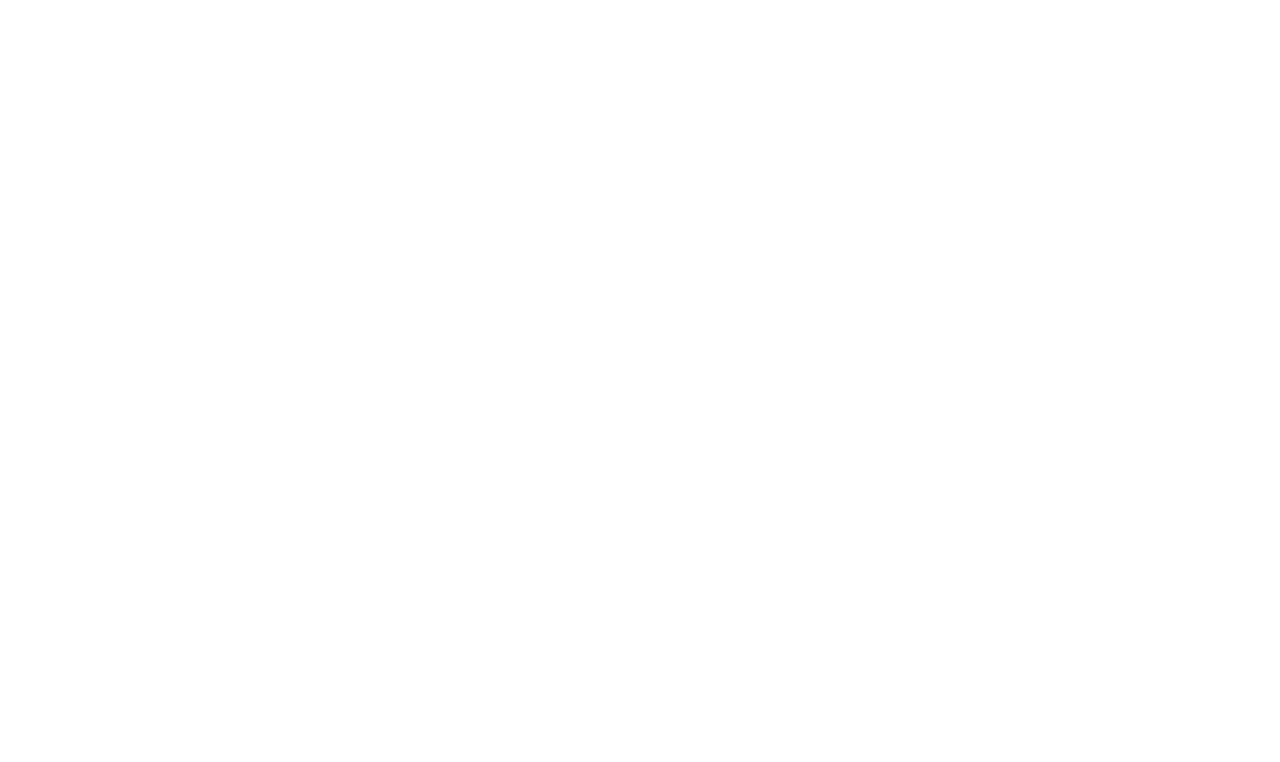
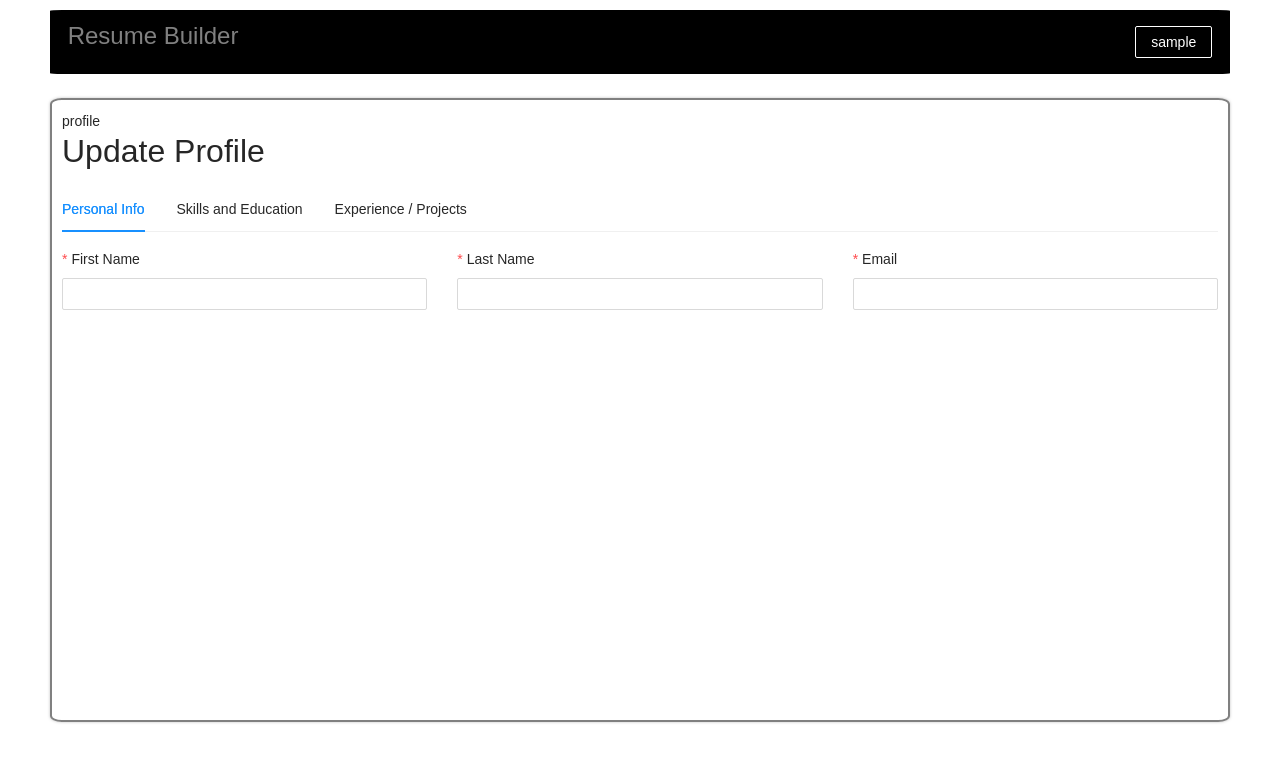
Before and after one commit to Tduncan14/resumebuilder, a React (Create React App) app in the folder client/: page /profile in a window 1280 px wide. Before the commit this address had no page. Shown: the top 762 px of the page. Built offline with nearby package versions, Linux system fonts and the light colour scheme; sample sign-in values are in the browser's storage.

Commit message:
keep moving forward

```diff
--- a/client/src/App.js
+++ b/client/src/App.js
@@ -6,6 +6,7 @@ import {BrowserRouter, Routes, Route, Navigate} from 'react-router-dom'
 import './App.css';
 import Login from './pages/Login';
 import Register from './pages/Register';
+import Profile from './pages/Profile';
 import Home from './pages/Home';
 
 
@@ -18,6 +19,7 @@ function App() {
       <Routes>
         <Route path = "/" element={<ProtectedRoute> <Home/> </ProtectedRoute>} />
         <Route path = "/home" element={<ProtectedRoute> <Home/> </ProtectedRoute>} />
+        <Route path ="/profile" element = {<ProtectedRoute> <Profile/> </ProtectedRoute>} />
         <Route path="/login" element={<Login/>} />
         <Route path="/register" element={<Register/>}/>
 
--- a/client/src/components/DefaultLayout.js
+++ b/client/src/components/DefaultLayout.js
@@ -1,16 +1,54 @@
 
 import React from 'react';
 import './../resources/layout.css'
+import 'antd/dist/antd.css';
+import {Dropdown,Button,Menu,Space,DownOutlined} from 'antd'
+import {useNavigate,Link} from 'react-router-dom';
+
+
 
 
 function DefaultLayout ({children}){
 
+  const user = JSON.parse(localStorage.getItem('user'));
+  const navigate = useNavigate();
+
+    //
+    const menu = (
+      <Menu>
+        <Menu.Item>
+          <Link  to="/home">Home</Link>
+        </Menu.Item>
+        <Menu.Item>
+          <Link to="/profile">Profile</Link>
+        </Menu.Item>
+        <Menu.Item onClick={()=>{
+          localStorage.removeItem('user');
+          navigate('/login')
+
+
+
+        }}>
+          <a target="_blank" rel="noopener noreferrer" href="/"><span>Logout</span></a>
+        </Menu.Item>
+      </Menu>
+    );
+
+
+
+    //
 
 
     return(
         <div className="layout">
             <div className="header">
                 <h1>Resume Builder</h1>
+
+
+      <Dropdown overlay={menu} placement="bottomLeft">
+        <Button>{user.username}</Button>
+      </Dropdown>
+
 
             </div>
 
--- /dev/null
+++ b/client/src/components/PersonalInfo.js
@@ -0,0 +1,42 @@
+import React from 'react';
+import {Form,Input} from 'antd'
+
+
+
+const PersonalInfo = () => {
+
+
+
+
+
+    return (
+             <div>
+                 <div className="row">
+                     <div className="col-md-4">
+                         <Form.Item name="First Name" label="First Name" rules={[{required:true}]}>
+                           <Input />
+                         </Form.Item>
+                     </div>
+                     <div className="col-md-4">
+                           <Form.Item name="Last Name" label="Last Name" rules = {[{required:true}]}>
+                               <Input />
+                           </Form.Item>
+
+                         </div>
+                         <div className="col-md-4">
+                             <Form.Item name="Email"  label="Email" rules={[{required:true}]}>
+                                 <Input />
+                             </Form.Item>
+
+                         </div>
+                 </div>
+             </div>
+
+
+    )
+
+
+}
+
+
+export default PersonalInfo
--- a/client/src/pages/Home.js
+++ b/client/src/pages/Home.js
@@ -7,10 +7,23 @@ import DefaultLayout from '../components/DefaultLayout';
 
 const Home = () => {
 
+   const [user,setUser] = useState(JSON.parse(localStorage.getItem('user')))
+
+
+   const  Navigate = useNavigate()
+
+
+   useEffect(()=>{
+
+    if(!user){
+      localStorage.removeItem('user');
+      setUser(null);
+     return Navigate('/login')
+    }
 
 
 
-
+   },[user])
 
 
     return(
--- a/client/src/pages/Login.js
+++ b/client/src/pages/Login.js
@@ -1,4 +1,4 @@
-import React ,{useState} from 'react';
+import React ,{useEffect, useState} from 'react';
 import { Form, Input, Button, Select, message , Spin, Space} from 'antd';
 import { EyeInvisibleOutlined, EyeTwoTone } from '@ant-design/icons';
 import "../resources/authenication.css";
@@ -13,6 +13,13 @@ const Login = () => {
 
 
 
+   useEffect(() =>{
+
+    if(localStorage.getItem('user')){
+        navigate('/home')
+    }
+
+   },[])
 
     const onFinish =  async (values) => {
 
--- /dev/null
+++ b/client/src/pages/Profile.js
@@ -0,0 +1,35 @@
+import React from 'react';
+import DefaultLayout from '../components/DefaultLayout';
+import {Form,Tabs } from 'antd';
+import PersonalInfo from '../components/PersonalInfo';
+
+
+const {TabPane} = Tabs;
+
+function Profile(){
+
+
+
+    return(
+    <DefaultLayout>profile
+        <div class="update-profile">
+        <h2> Update Profile </h2>
+        <Form layout = "vertical" onFinish={() => {}}>
+          <Tabs defaultActiveKey="1">
+    <TabPane tab="Personal Info" key="1">
+     <PersonalInfo />
+    </TabPane>
+    <TabPane tab="Skills and Education" key="2">
+      Content of Tab Pane 2
+    </TabPane>
+    <TabPane tab="Experience / Projects" key="3">
+      Content of Tab Pane 3
+    </TabPane>
+  </Tabs>
+  </Form>
+  </div>
+    </DefaultLayout>
+    )
+}
+
+export default Profile
--- a/client/src/pages/Register.js
+++ b/client/src/pages/Register.js
@@ -1,4 +1,4 @@
-import React ,{useState} from 'react';
+import React ,{useState,useEffect} from 'react';
 import { Form, Input, Button, Select, message , Spin, Space} from 'antd';
 import '../resources/authenication.css'
 import { Link,useNavigate } from 'react-router-dom';
@@ -25,6 +25,14 @@ const Register = ()=> {
     const navigate = useNavigate()
 
 
+    useEffect(() =>{
+
+        if(JSON.parse(localStorage.getItem('user'))){
+            navigate('/home')
+        }
+
+
+    },[])
 
      const storeInfo = (e) =>{
 
--- a/client/src/resources/layout.css
+++ b/client/src/resources/layout.css
@@ -12,7 +12,6 @@
 
 
 .header{
-    height:10%;
     background-color:black;
     color:white;
     border-radius:1%;
@@ -35,3 +34,10 @@
     box-shadow:0 0 3px rgba(128,128,128, 0.486);
     padding:10px;
 }
+
+
+ .header button{
+     border:1px solid white !important;
+     color:white;
+
+ }
```
